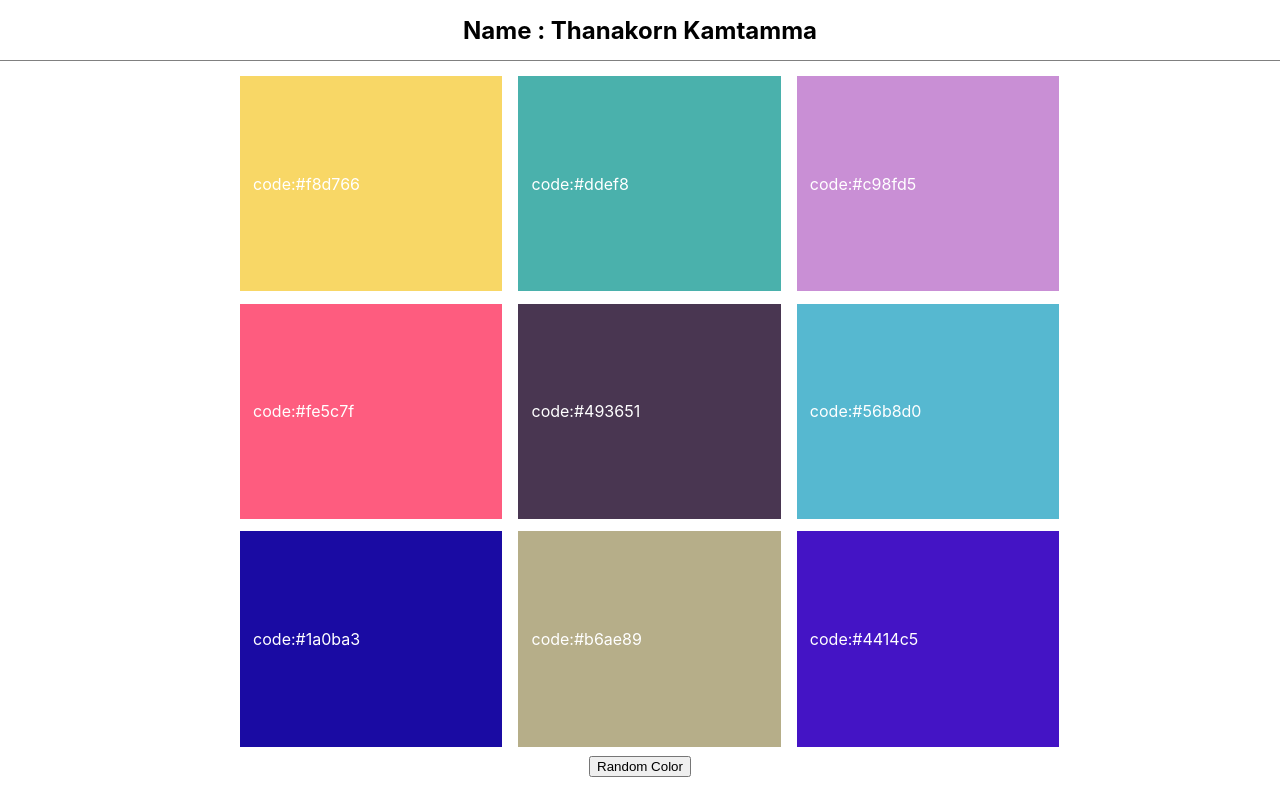
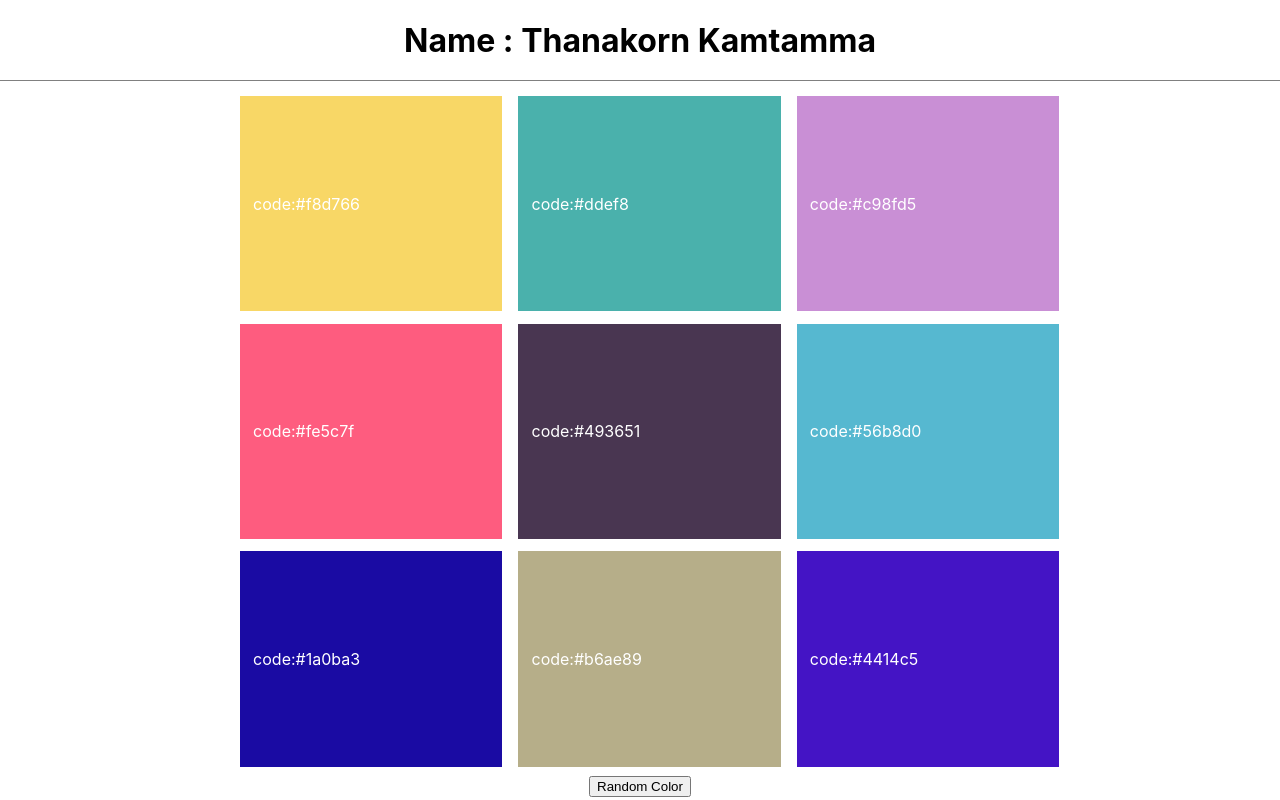
Before and after one commit to Zegamez/9SquareRandomBgColor, a React (Create React App) app: page / in a window 1280 px wide. Built offline with nearby package versions, Linux system fonts and the light colour scheme.

Commit message:
add fizzbuzz special program question

```diff
--- a/src/App.css
+++ b/src/App.css
@@ -19,20 +19,8 @@
     display:flex;
     justify-content: center;
     align-items: center;
-}
-
-.App-link {
-    color: #61dafb;
-}
-
-@keyframes App-logo-spin {
-    from {
-        transform: rotate(0deg);
-    }
-
-    to {
-        transform: rotate(360deg);
-    }
+    margin-top: 10px;
+    padding-bottom: 10px;
 }
 
 
@@ -57,3 +45,12 @@
 .buttonChangeColor{
     margin-top: 50px;
 }
+@keyframes App-logo-spin {
+    from {
+        transform: rotate(0deg);
+    }
+
+    to {
+        transform: rotate(360deg);
+    }
+}
--- a/src/App.js
+++ b/src/App.js
@@ -24,9 +24,6 @@ function App() {
       rgbElem[i].innerHTML = "code:"+ color_code  +""
     }
   }
-  // useState
-  const [rgb, setRGB] = useState({});
-
 
 
 
@@ -37,17 +34,19 @@ function App() {
 
   },[]);
 
-
-
-
   return (
     <div className="App">
     <Header />
+
      <Square />
+
 
      <button className="buttonChangeColor" onClick={changeColor}>Random Color</button>
     </div>
   );
 }
 
+
+
+
 export default App;
--- a/src/component/Header.js
+++ b/src/component/Header.js
@@ -4,7 +4,7 @@ function Header() {
 
     return(
         <header className="App-header">
-    <h2>Name : Thanakorn Kamtamma</h2>
+    <h1>Name : Thanakorn Kamtamma</h1>
     </header>
     )
 }
```
Also changed, not shown: 1 other file (tests, documents, lock files or other folders).
